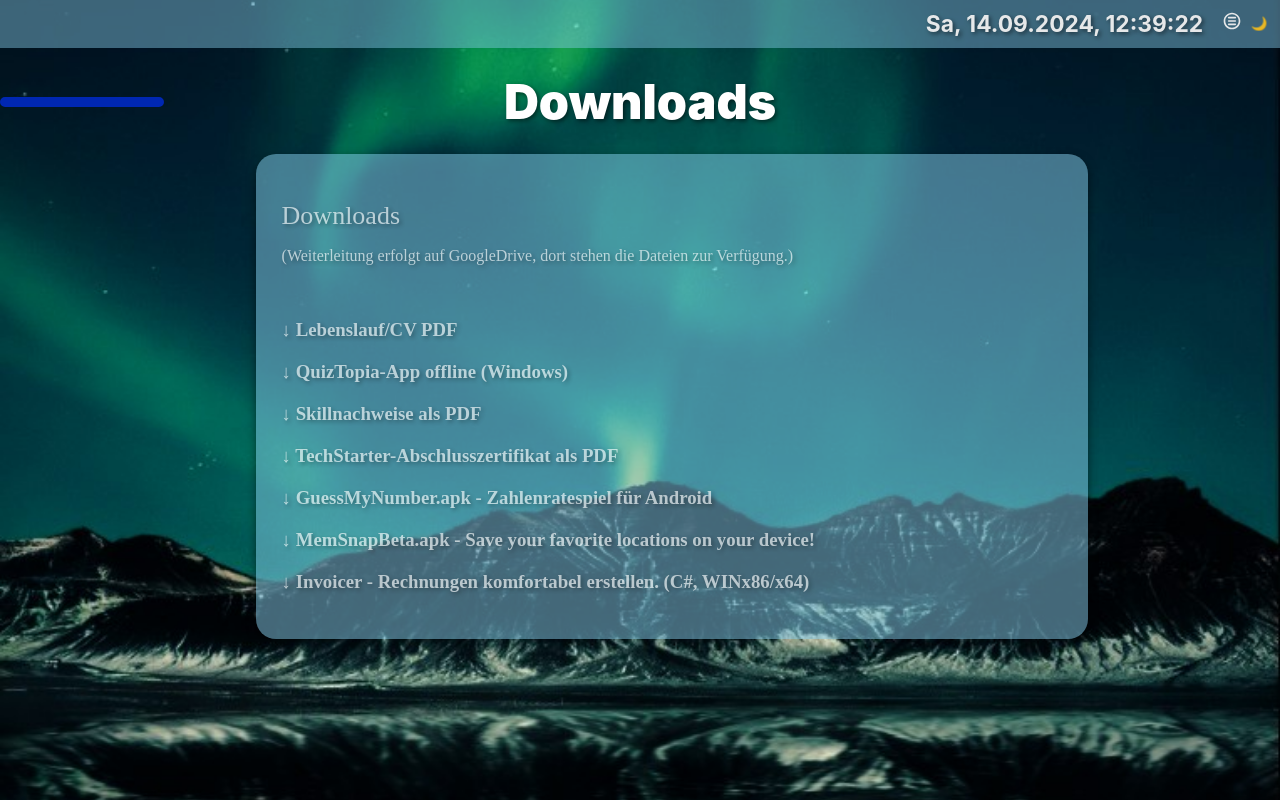
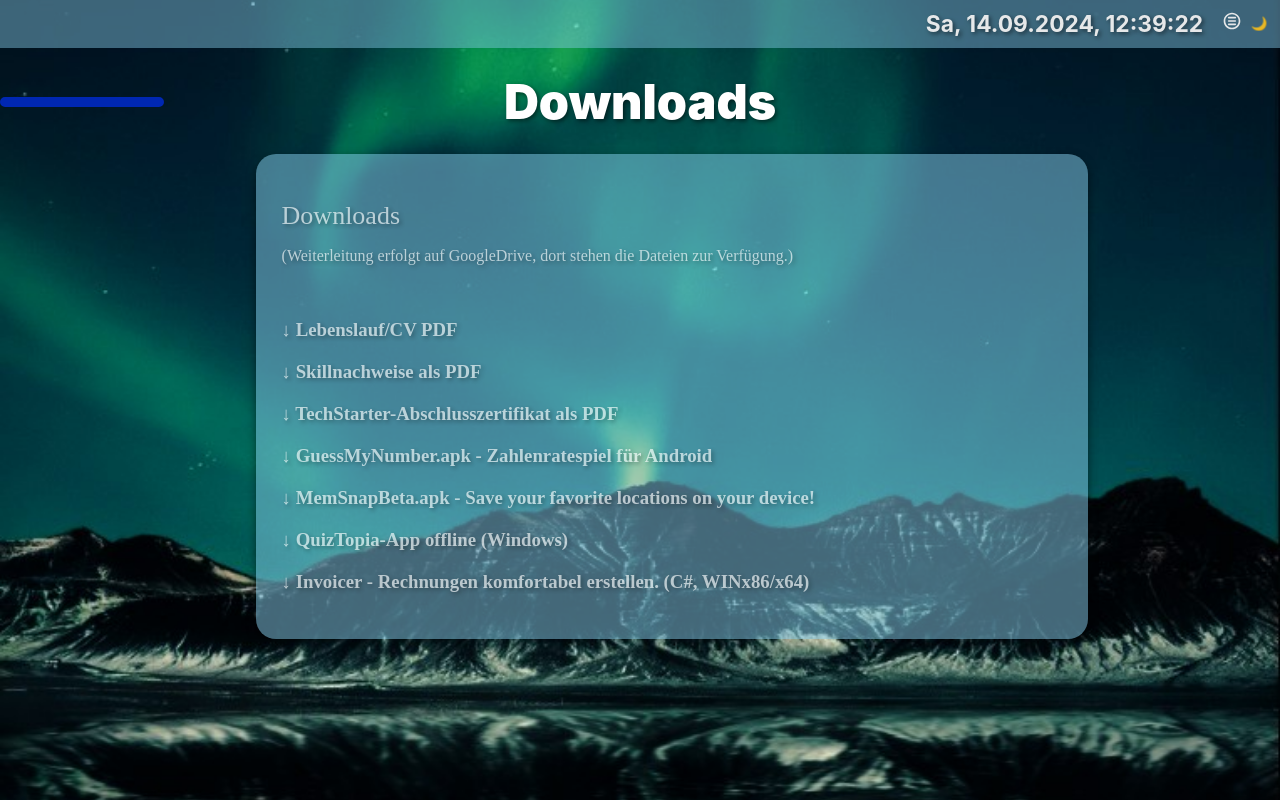
Before and after one commit to AndiBruehl/andibruehl.github.io, a React (Create React App) app: page /downloads in a window 1280 px wide. Built offline with nearby package versions, Linux system fonts and the light colour scheme.

Commit message:
changed downloads order

```diff
--- a/src/components/Downloads/DownloadsData.js
+++ b/src/components/Downloads/DownloadsData.js
@@ -5,12 +5,7 @@ const downloadsData = [
     text: "↓ Lebenslauf/CV PDF",
     link: "https://drive.google.com/file/d/1kwRnfytrAj3bk05b9fMaW2tVjTfHsPYh/view?usp=drive_link",
   },
-  {
-    id: "QuizApp-Download",
-    handler: "handleDownloadQuizApp",
-    text: "↓ QuizTopia-App offline\n(Windows)",
-    link: "https://drive.google.com/file/d/1K6hYlbgT_Scj-efPbfabPHF0ike8rPm9/view?usp=drive_link",
-  },
+
   {
     id: "Skillnachweis-Download",
     handler: "handleDownloadSkills",
@@ -35,6 +30,13 @@ const downloadsData = [
     text: "↓ MemSnapBeta.apk - Save your favorite locations on your device!",
     link: "https://drive.google.com/file/d/1utOkPZFcylJ6PV0vZ7ib2IMeFEftJO40/view?usp=drive_link",
   },
+
+  {
+    id: "QuizApp-Download",
+    handler: "handleDownloadQuizApp",
+    text: "↓ QuizTopia-App offline\n(Windows)",
+    link: "https://drive.google.com/file/d/1K6hYlbgT_Scj-efPbfabPHF0ike8rPm9/view?usp=drive_link",
+  },
   {
     id: "Invoicer-Download",
     handler: "invoicerDownloadCert",
```
